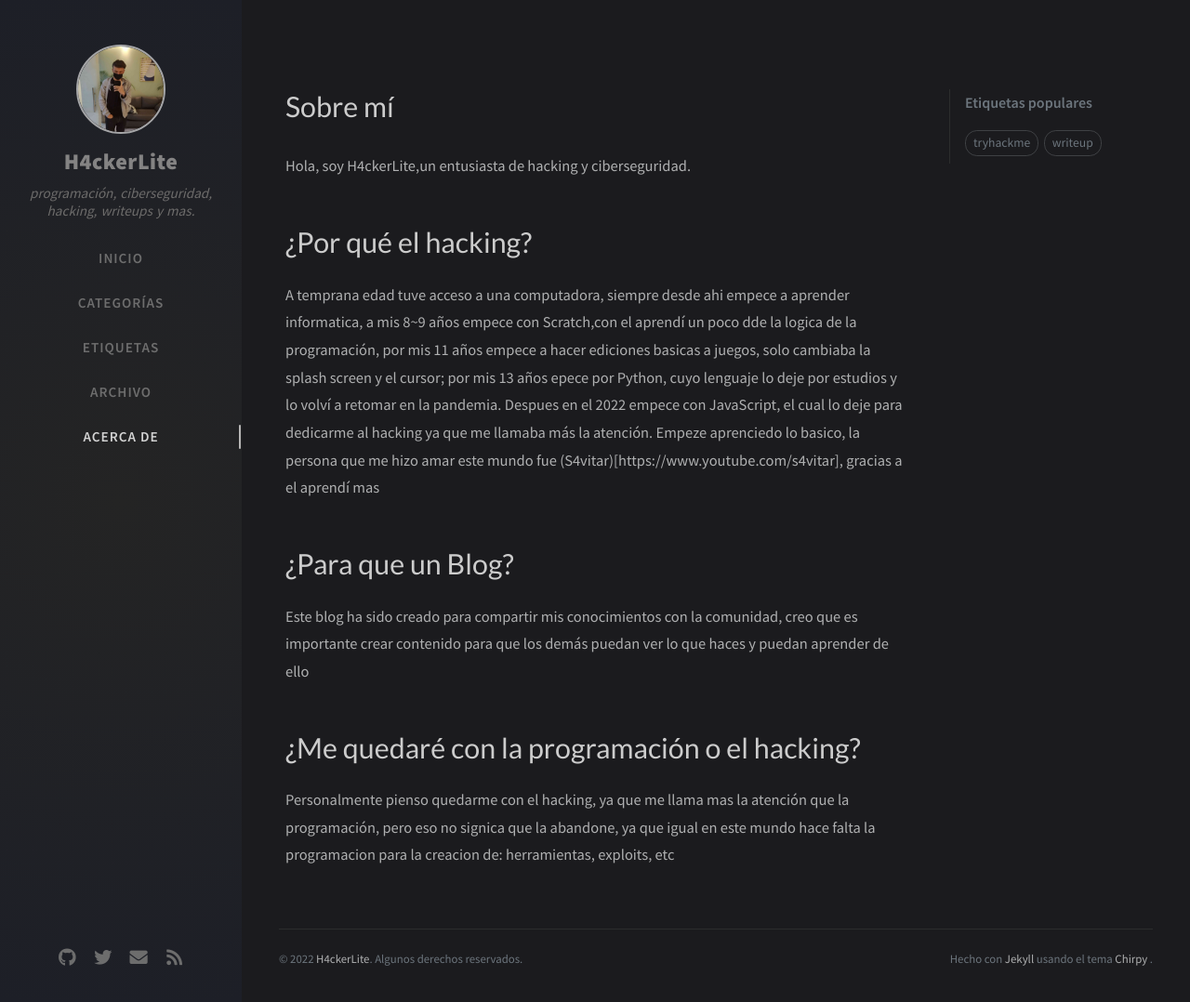
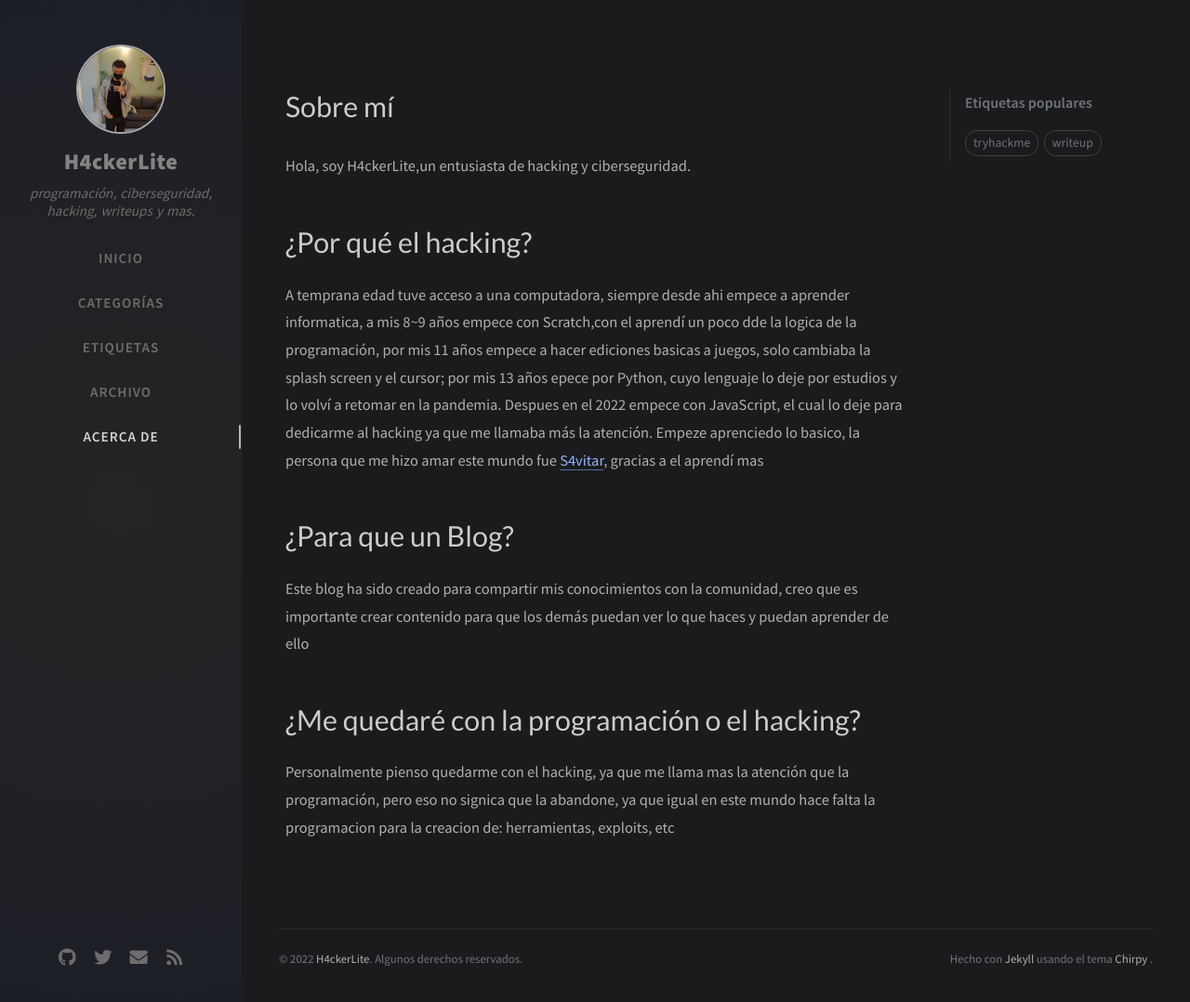
Before and after one commit to h4ckerlite/h4ckerlite.github.io, a Jekyll site: the page built from _tabs/about.md, in a window 1280 px wide and 1079 px high. Shown: the whole window at 93% size. Built offline with Jekyll 4.4.1, drawn with Linux system fonts in a browser that asks for light colours; nearby versions of some CDN libraries; comment, search, counter and statistics services are not loaded.

Commit message:
Update about.md

```diff
--- a/_tabs/about.md
+++ b/_tabs/about.md
@@ -10,7 +10,7 @@ Hola, soy H4ckerLite,un entusiasta de hacking y ciberseguridad.
 
 A temprana edad tuve acceso a una computadora, siempre desde ahi empece a aprender informatica, a mis 8~9 años empece con Scratch,con el aprendí un poco dde la logica de la programación, por mis 11 años empece a hacer ediciones basicas a juegos, solo cambiaba la splash screen y el cursor; por mis 13 años epece por Python, cuyo lenguaje lo deje por estudios y lo volví a retomar en la pandemia.
 Despues en el 2022 empece con JavaScript, el cual lo deje para dedicarme al hacking ya que me llamaba más la atención.
-Empeze aprenciedo lo basico, la persona que me hizo amar este mundo fue (S4vitar)[https://www.youtube.com/s4vitar], gracias a el aprendí mas
+Empeze aprenciedo lo basico, la persona que me hizo amar este mundo fue [S4vitar](https://www.youtube.com/s4vitar), gracias a el aprendí mas
 
 
 # ¿Para que un Blog?
```
